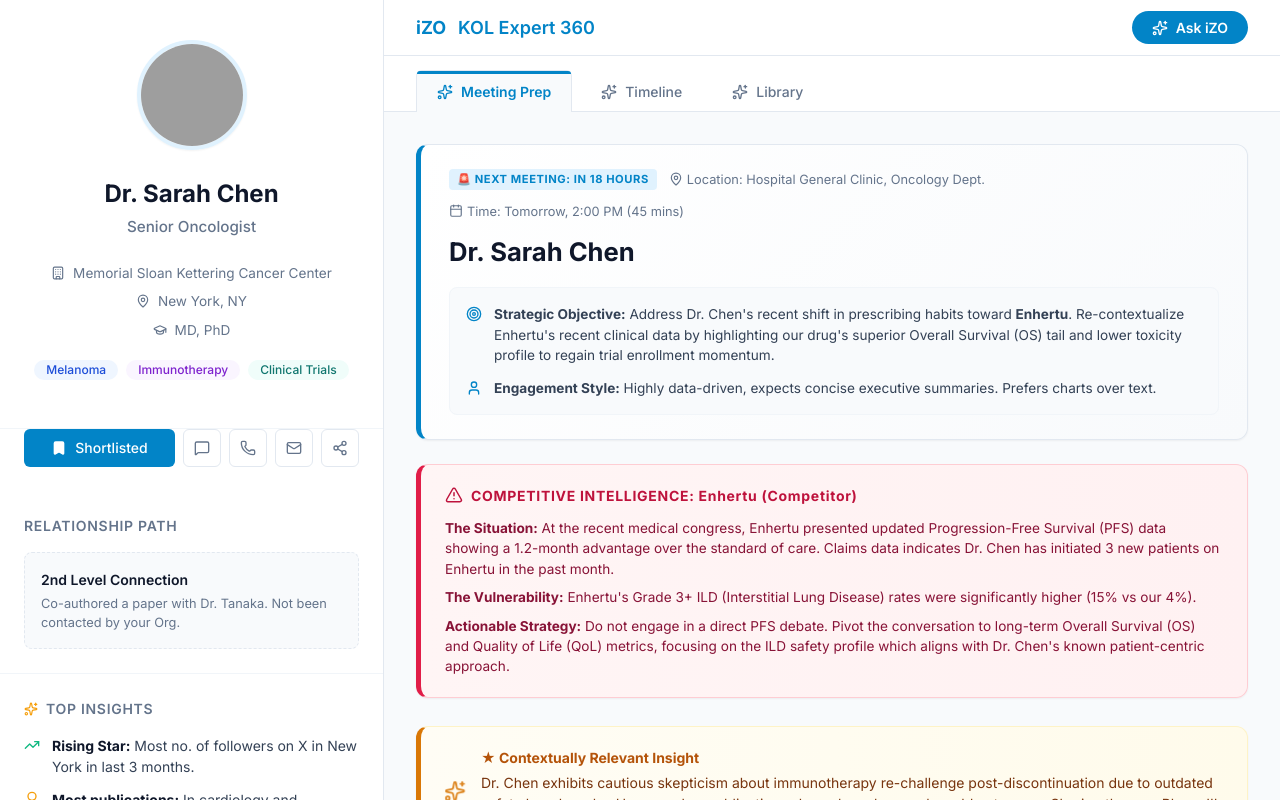
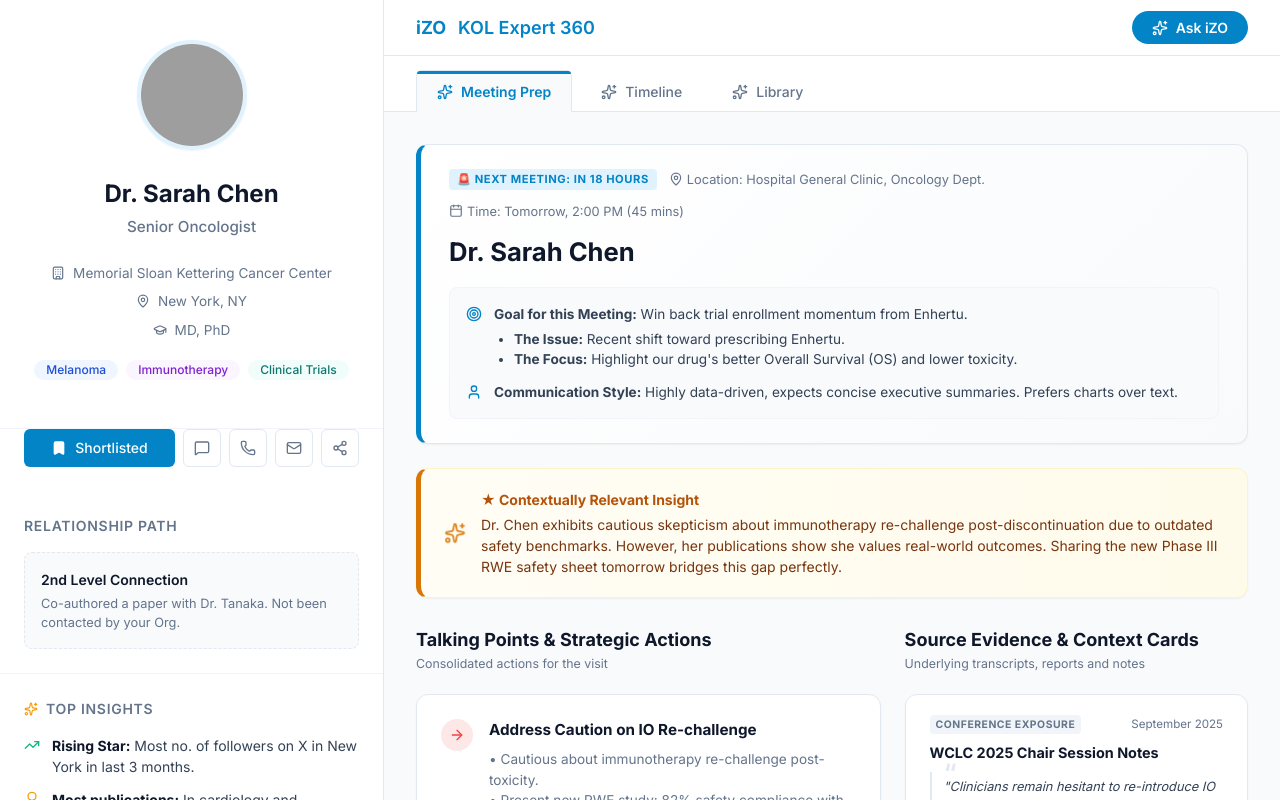
Before and after one commit to AD0087-A/MedAffairs, a React (Vite) app: page / in a window 1280 px wide. Built offline with nearby package versions, Linux system fonts and the light colour scheme; grey boxes are pictures that could not be loaded.

Commit message:
vocab changes

```diff
--- a/src/components/tabs/MeetingPrep.jsx
+++ b/src/components/tabs/MeetingPrep.jsx
@@ -8,25 +8,25 @@
     {
       id: 'tp1',
       sourceId: 'src1',
-      title: 'Address Caution on IO Re-challenge with RWE Study',
-      description: 'Dr. Chen is highly cautious about immunotherapy re-challenge post-discontinuation due to high toxicity concerns from 2025 WCLC reports. Present the newer, positive Real-World Evidence (RWE) study showing that toxicity is manageable with early intervention.',
-      action: 'Share RWE study reprint and review safety timelines.',
+      title: 'Address Caution on IO Re-challenge',
+      description: '• Cautious about immunotherapy re-challenge post-toxicity.\n• Present new RWE study: 82% safety compliance with early intervention.',
+      action: 'Share RWE study reprint & review safety timelines.',
       iconColor: '#ef4444'
     },
     {
       id: 'tp2',
       sourceId: 'src2',
-      title: 'Extend Speaking Invitation for October ADC Roundtable',
-      description: 'At a recent advisory board, Dr. Chen emphasized that standardizing pneumonitis grading systems is critical. Invite her to lead/speak at the upcoming ADC ILD Grading Roundtable in October.',
+      title: 'October ADC Roundtable Invitation',
+      description: '• She emphasized standardizing pneumonitis grading at recent ad-board.\n• Invite her to lead/speak at the upcoming ADC ILD Grading Roundtable.',
       action: 'Offer panel speaker slot & confirm availability.',
       iconColor: '#3b82f6'
     },
     {
       id: 'tp3',
       sourceId: 'src3',
-      title: 'Resolve Investigator Site Enrollment Bottlenecks',
-      description: 'Dr. Chen’s clinic has low accrual in the active ADC trial. The site coordinator reported screening bottlenecks due to previous protocol exclusion criteria for prior IO treatment.',
-      action: 'Clarify current protocol updates allowing prior IO.',
+      title: 'Resolve Trial Enrollment Bottleneck',
+      description: '• Low accrual due to previous exclusion criteria for prior IO.\n• Protocol amendment V3 now allows prior IO (window shortened to 6 months).',
+      action: 'Clarify protocol updates & verify IRB status.',
       iconColor: '#f59e0b'
     }
   ];
@@ -38,8 +38,8 @@
       type: 'CONFERENCE EXPOSURE',
       title: 'WCLC 2025 Chair Session Notes',
       date: 'September 2025',
-      quote: '"We saw three separate studies showing severe immune-related adverse events during immunotherapy re-challenge. Without clear safety guidelines, clinicians will remain hesitant to re-introduce IO agents post-toxicity."',
-      sourceMeta: 'Chaired by Dr. Sarah Chen. Note: Recent RWE studies showing 82% safety compliance were not included in her session.'
+      quote: '"Clinicians remain hesitant to re-introduce IO agents post-toxicity without clear guidelines."',
+      sourceMeta: 'Chaired by Dr. Chen. Note: Recent positive RWE safety data was not included in her session.'
     },
     {
       id: 'src2',
@@ -47,8 +47,8 @@
       type: 'ROUNDTABLE LOG',
       title: 'ADC Safety Roundtable Discussion',
       date: 'May 10, 2026',
-      quote: '"We need to align on grading. Grade 3 pneumonitis in clinical practice is often managed differently than in clinical trial templates, causing unnecessary trial discontinuations. Early detection must be standardized."',
-      sourceMeta: 'Recorded by Elena Rostova (MSL). Dr. Chen expressed strong advocacy for standardized steroid guidelines.'
+      quote: '"We need to align on grading. Early detection must be standardized to prevent unnecessary trial discontinuations."',
+      sourceMeta: 'Recorded by MSL. Dr. Chen is a strong advocate for standardized steroid guidelines.'
     },
     {
       id: 'src3',
@@ -56,8 +56,8 @@
       type: 'CLINICAL OPERATIONS',
       title: 'Site Accrual Bottleneck Report',
       date: 'April 2026',
-      quote: '"Dr. Chen’s team noted that the previous 12-month exclusion criteria on prior adjuvant IO disqualified 4 of their eligible patients last month, unaware that amendment V3 has shortened this window to 6 months."',
-      sourceMeta: 'Reported by Study Coordinator. Amendment V3 was approved by IRB last quarter.'
+      quote: '"Previous 12-month exclusion criteria disqualified 4 eligible patients. They are unaware of amendment V3."',
+      sourceMeta: 'Reported by Study Coordinator. Amendment V3 approved by IRB last quarter.'
     }
   ];
 
@@ -82,28 +82,19 @@
           <div className="objective-row">
             <Target size={16} className="objective-icon" />
             <div>
-              <strong>Strategic Objective:</strong> Address Dr. Chen's recent shift in prescribing habits toward <strong>Enhertu</strong>. Re-contextualize Enhertu's recent clinical data by highlighting our drug's superior Overall Survival (OS) tail and lower toxicity profile to regain trial enrollment momentum.
+              <strong>Goal for this Meeting:</strong> Win back trial enrollment momentum from Enhertu.
+              <ul style={{ margin: '4px 0 0 20px', padding: 0 }}>
+                <li><strong>The Issue:</strong> Recent shift toward prescribing Enhertu.</li>
+                <li><strong>The Focus:</strong> Highlight our drug's better Overall Survival (OS) and lower toxicity.</li>
+              </ul>
             </div>
           </div>
           <div className="objective-row mt-sm">
             <User size={16} className="objective-icon" />
             <div>
-              <strong>Engagement Style:</strong> Highly data-driven, expects concise executive summaries. Prefers charts over text.
+              <strong>Communication Style:</strong> Highly data-driven, expects concise executive summaries. Prefers charts over text.
             </div>
           </div>
-        </div>
-      </div>
-
-      {/* Competitive Intelligence Panel */}
-      <div className="competitive-intelligence-panel">
-        <div className="ci-header">
-          <AlertTriangle size={18} className="ci-icon" />
-          <h3>COMPETITIVE INTELLIGENCE: Enhertu (Competitor)</h3>
-        </div>
-        <div className="ci-content">
-          <p><strong>The Situation:</strong> At the recent medical congress, Enhertu presented updated Progression-Free Survival (PFS) data showing a 1.2-month advantage over the standard of care. Claims data indicates Dr. Chen has initiated 3 new patients on Enhertu in the past month.</p>
-          <p><strong>The Vulnerability:</strong> Enhertu's Grade 3+ ILD (Interstitial Lung Disease) rates were significantly higher (15% vs our 4%).</p>
-          <p><strong>Actionable Strategy:</strong> Do not engage in a direct PFS debate. Pivot the conversation to long-term Overall Survival (OS) and Quality of Life (QoL) metrics, focusing on the ILD safety profile which aligns with Dr. Chen's known patient-centric approach.</p>
         </div>
       </div>
 
@@ -120,7 +111,7 @@
         </div>
       </div>
 
-      {/* 2-Column Split Workspace */}
+      {/* 2-Column Split Workspace (MOVED UP) */}
       <div className="prep-split-grid">
 
         {/* Left Column: Talking Points */}
@@ -143,7 +134,7 @@
                 </div>
                 <div className="tp-content">
                   <h3 className="tp-title">{tp.title}</h3>
-                  <p className="tp-desc">{tp.description}</p>
+                  <div className="tp-desc" style={{ whiteSpace: 'pre-wrap' }}>{tp.description}</div>
 
                   {/* Action box */}
                   <div className="tp-action-box">
@@ -228,6 +219,27 @@
         </div>
       </div>
 
+      {/* Competitive Intelligence Panel (MOVED DOWN) */}
+      <div className="competitive-intelligence-panel">
+        <div className="ci-header">
+          <AlertTriangle size={18} className="ci-icon" />
+          <h3>COMPETITIVE INTELLIGENCE: Enhertu (Competitor)</h3>
+        </div>
+        <div className="ci-content">
+          <ul style={{ margin: 0, paddingLeft: '20px' }}>
+            <li style={{ marginBottom: '8px' }}>
+              <strong>Background:</strong> At the recent congress, Enhertu presented updated data showing a 1.2-month PFS advantage. Claims show Dr. Chen started 3 new patients on it last month.
+            </li>
+            <li style={{ marginBottom: '8px' }}>
+              <strong>Competitor Weakness:</strong> Enhertu's Grade 3+ ILD (lung toxicity) rates were 15% (vs our 4%).
+            </li>
+            <li>
+              <strong>Our Approach:</strong> Avoid direct PFS debate. Pivot to long-term Overall Survival (OS) and patient safety (ILD rates), which aligns with Dr. Chen's patient-centric style.
+            </li>
+          </ul>
+        </div>
+      </div>
+
     </div>
   );
 }
```
